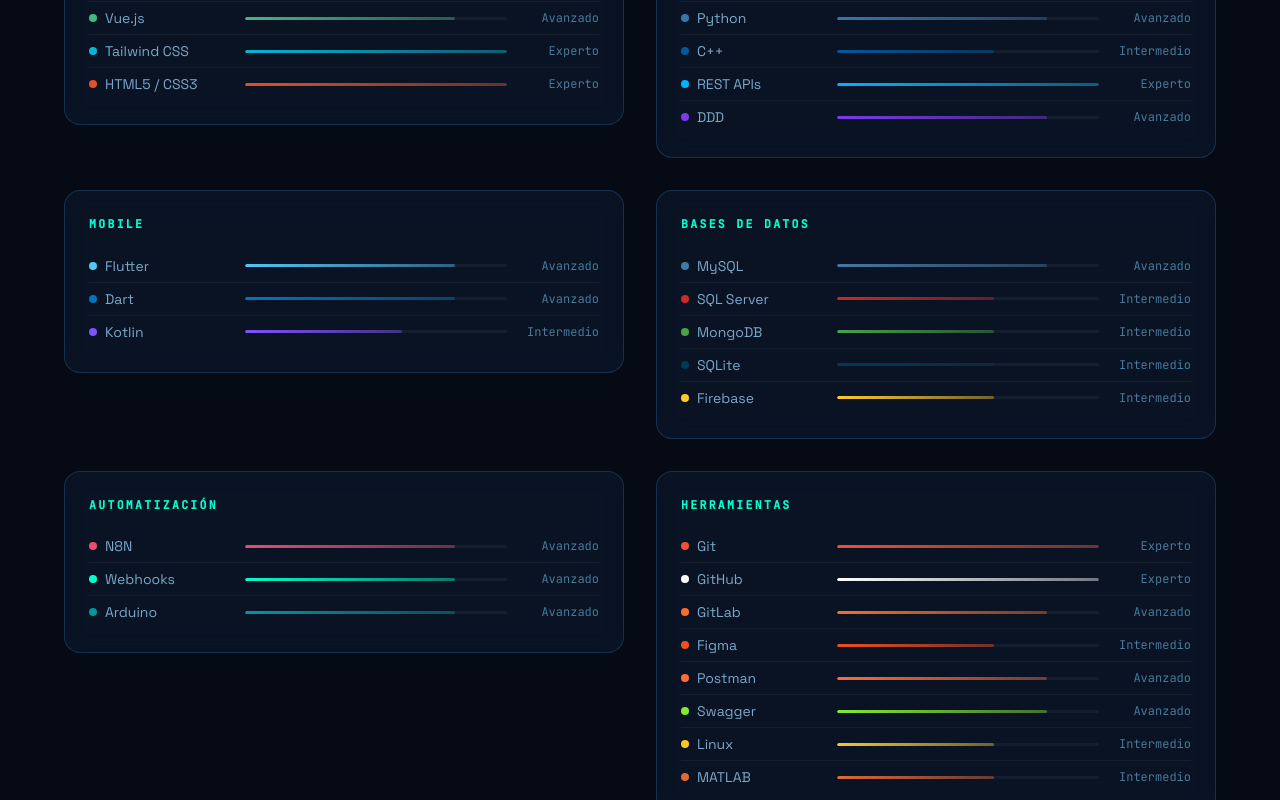
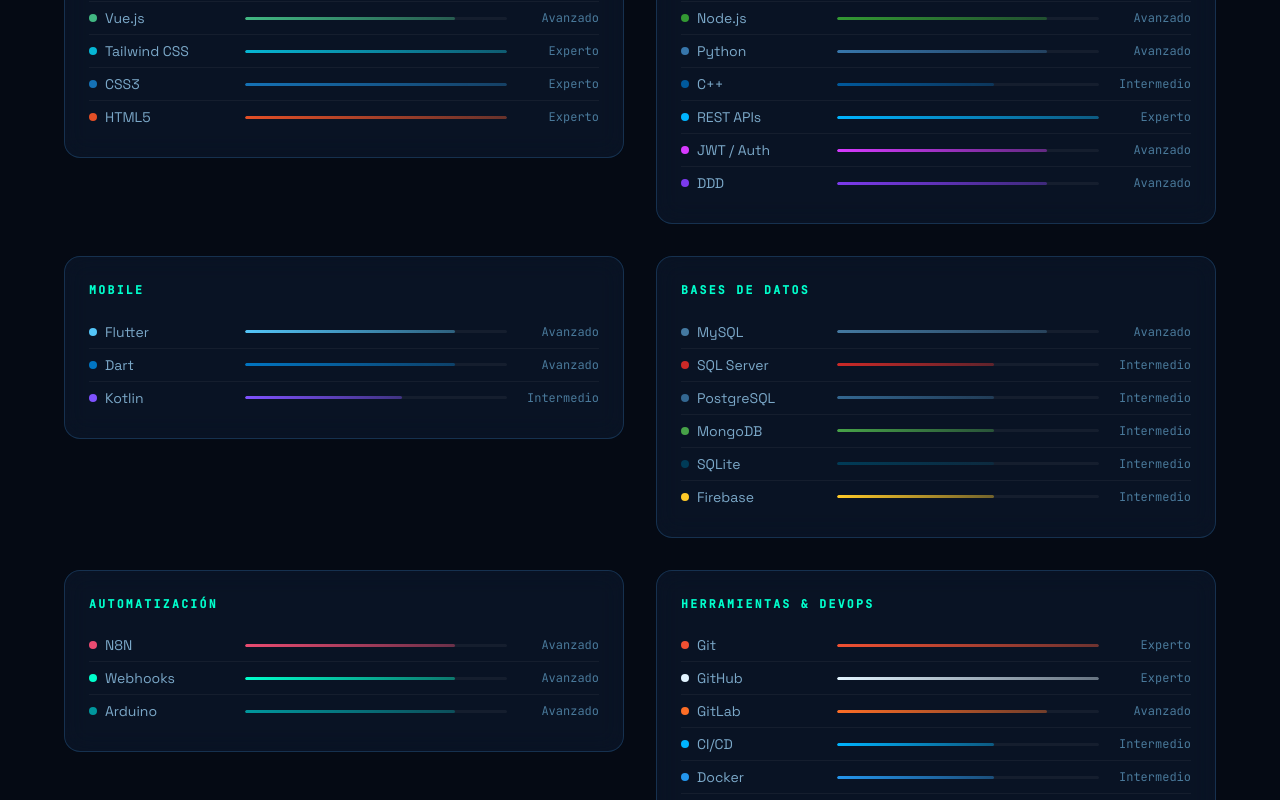
Before and after one commit to LuisDiazpe/portfolio, a React (Vite) app: page / in a window 1280 px wide. Shown: the part 2180-2980 px from the top of the page. Built offline with nearby package versions, Linux system fonts and the light colour scheme; no server answers; the HTML template or start-up script is replaced by a standard one.

Commit message:
feat(experience): full timeline with certifications, PREVENTYS, Scrum SFC and year grouping feat(skills): add CSS3, HTML5, Node.js, JWT, PostgreSQL, Supabase, Jira, CI/CD

```diff
--- a/src/shared/constants/experienceData.ts
+++ b/src/shared/constants/experienceData.ts
@@ -133,6 +133,25 @@
     techs: ['UX/UI', 'Data Interaction', 'Human-Computer Interaction'],
   },
   {
+    id: 'scrum-certified',
+    role: 'Scrum Fundamentals Certified (SFC™)',
+    company: 'SCRUMstudy — VMEdu',
+    companyUrl: 'https://c46e136a583f7e334124-ac22991740ab4ff17e21daf2ed577041.ssl.cf1.rackcdn.com/Certificate/ScrumFundamentalsCertified-JorgeLuisDíazFiestas-1029178.pdf',
+    period: 'Abr 2024',
+    current: false,
+    type: 'certification',
+    sortYear: 2024, sortMonth: 4,
+    description:
+        'Certificación oficial Scrum Fundamentals Certified (SFC™) otorgada por SCRUMstudy/VMEdu. Acredita dominio de los fundamentos de Scrum aplicados en gestión de proyectos de software.',
+    highlights: [
+      'Scrum Fundamentals Certified — designación SFC™',
+      'Metodología Scrum: roles, eventos, artefactos y valores',
+      'Certificate ID: 1029180 · Otorgado el 30 de abril de 2024',
+      'Verificable en SCRUMstudy.com',
+    ],
+    techs: ['Scrum', 'Agile', 'Gestión de proyectos', 'Sprint Planning'],
+  },
+  {
     id: 'n8n-specialist',
     role: 'N8N Automation & AI Specialist',
     company: 'Freelance',
--- a/src/shared/constants/skillsData.ts
+++ b/src/shared/constants/skillsData.ts
@@ -11,7 +11,8 @@
       { id: 'angular',     name: 'Angular',      category: 'frontend', level: 'advanced',     color: '#dd0031', years: 1 },
       { id: 'vuejs',       name: 'Vue.js',       category: 'frontend', level: 'advanced',     color: '#42b883', years: 1 },
       { id: 'tailwind',    name: 'Tailwind CSS', category: 'frontend', level: 'expert',       color: '#06b6d4', years: 2 },
-      { id: 'html-css',    name: 'HTML5 / CSS3', category: 'frontend', level: 'expert',       color: '#e34f26', years: 3 },
+      { id: 'css3',        name: 'CSS3',         category: 'frontend', level: 'expert',       color: '#1572b6', years: 3 },
+      { id: 'html5',       name: 'HTML5',        category: 'frontend', level: 'expert',       color: '#e34f26', years: 3 },
     ],
   },
   {
@@ -20,12 +21,14 @@
     skills: [
       { id: 'java',        name: 'Java',         category: 'backend', level: 'advanced',     color: '#f89820', years: 2 },
       { id: 'spring',      name: 'Spring Boot',  category: 'backend', level: 'advanced',     color: '#6db33f', years: 1 },
-      { id: 'csharp',      name: 'C#',           category: 'backend', level: 'advanced',     color: '#9b4f96', years: 1 },
-      { id: 'dotnet',      name: '.NET',         category: 'backend', level: 'intermediate', color: '#512bd4', years: 1 },
+      { id: 'csharp',      name: 'C#',           category: 'backend', level: 'advanced',     color: '#9b4f96', years: 2 },
+      { id: 'dotnet',      name: '.NET',         category: 'backend', level: 'advanced',     color: '#512bd4', years: 2 },
+      { id: 'nodejs',      name: 'Node.js',      category: 'backend', level: 'advanced',     color: '#339933', years: 2 },
       { id: 'python',      name: 'Python',       category: 'backend', level: 'advanced',     color: '#3776ab', years: 2 },
       { id: 'cplusplus',   name: 'C++',          category: 'backend', level: 'intermediate', color: '#00599c', years: 2 },
       { id: 'rest-api',    name: 'REST APIs',    category: 'backend', level: 'expert',       color: '#00b4ff', years: 2 },
-      { id: 'ddd',         name: 'DDD',          category: 'backend', level: 'advanced',     color: '#7c3aed', years: 1 },
+      { id: 'jwt',         name: 'JWT / Auth',   category: 'backend', level: 'advanced',     color: '#d63aff', years: 2 },
+      { id: 'ddd',         name: 'DDD',          category: 'backend', level: 'advanced',     color: '#7c3aed', years: 2 },
     ],
   },
   {
@@ -41,11 +44,12 @@
     category: 'database',
     label: 'Bases de datos',
     skills: [
-      { id: 'mysql',       name: 'MySQL',        category: 'database', level: 'advanced',     color: '#4479a1', years: 2 },
-      { id: 'sqlserver',   name: 'SQL Server',   category: 'database', level: 'intermediate', color: '#cc2927', years: 1 },
-      { id: 'mongodb',     name: 'MongoDB',      category: 'database', level: 'intermediate', color: '#47a248', years: 1 },
+      { id: 'mysql',       name: 'MySQL',        category: 'database', level: 'advanced',     color: '#4479a1', years: 3 },
+      { id: 'sqlserver',   name: 'SQL Server',   category: 'database', level: 'intermediate', color: '#cc2927', years: 2 },
+      { id: 'postgresql',  name: 'PostgreSQL',   category: 'database', level: 'intermediate', color: '#336791', years: 2 },
+      { id: 'mongodb',     name: 'MongoDB',      category: 'database', level: 'intermediate', color: '#47a248', years: 2 },
       { id: 'sqlite',      name: 'SQLite',       category: 'database', level: 'intermediate', color: '#003b57', years: 2 },
-      { id: 'firebase',    name: 'Firebase',     category: 'database', level: 'intermediate', color: '#ffca28', years: 1 },
+      { id: 'firebase',    name: 'Firebase',     category: 'database', level: 'intermediate', color: '#ffca28', years: 2 },
     ],
   },
   {
@@ -54,21 +58,24 @@
     skills: [
       { id: 'n8n',         name: 'N8N',          category: 'automation', level: 'advanced',     color: '#ea4b71', years: 1 },
       { id: 'webhooks',    name: 'Webhooks',     category: 'automation', level: 'advanced',     color: '#00ffcc', years: 1 },
-      { id: 'arduino',     name: 'Arduino',      category: 'automation', level: 'advanced',     color: '#00979d', years: 2 },
+      { id: 'arduino',     name: 'Arduino',      category: 'automation', level: 'advanced',     color: '#00979d', years: 3 },
     ],
   },
   {
     category: 'tools',
-    label: 'Herramientas',
+    label: 'Herramientas & DevOps',
     skills: [
       { id: 'git',         name: 'Git',          category: 'tools', level: 'expert',       color: '#f05032', years: 3 },
-      { id: 'github',      name: 'GitHub',       category: 'tools', level: 'expert',       color: '#ffffff', years: 3 },
-      { id: 'gitlab',      name: 'GitLab',       category: 'tools', level: 'advanced',     color: '#fc6d26', years: 1 },
-      { id: 'figma',       name: 'Figma',        category: 'tools', level: 'intermediate', color: '#f24e1e', years: 2 },
+      { id: 'github',      name: 'GitHub',       category: 'tools', level: 'expert',       color: '#e2f4ff', years: 3 },
+      { id: 'gitlab',      name: 'GitLab',       category: 'tools', level: 'advanced',     color: '#fc6d26', years: 2 },
+      { id: 'cicd',        name: 'CI/CD',        category: 'tools', level: 'intermediate', color: '#00b4ff', years: 2 },
+      { id: 'docker',      name: 'Docker',       category: 'tools', level: 'intermediate', color: '#2496ed', years: 1 },
+      { id: 'jira',        name: 'Jira',         category: 'tools', level: 'intermediate', color: '#0052cc', years: 2 },
+      { id: 'figma',       name: 'Figma',        category: 'tools', level: 'advanced',     color: '#f24e1e', years: 2 },
       { id: 'postman',     name: 'Postman',      category: 'tools', level: 'advanced',     color: '#ff6c37', years: 2 },
-      { id: 'swagger',     name: 'Swagger',      category: 'tools', level: 'advanced',     color: '#85ea2d', years: 1 },
+      { id: 'swagger',     name: 'Swagger',      category: 'tools', level: 'advanced',     color: '#85ea2d', years: 2 },
       { id: 'linux',       name: 'Linux',        category: 'tools', level: 'intermediate', color: '#fcc624', years: 2 },
-      { id: 'matlab',      name: 'MATLAB',       category: 'tools', level: 'intermediate', color: '#e16737', years: 1 },
+      { id: 'scrum',       name: 'Scrum',        category: 'tools', level: 'advanced',     color: '#7c3aed', years: 3 },
     ],
   },
 ];
```
